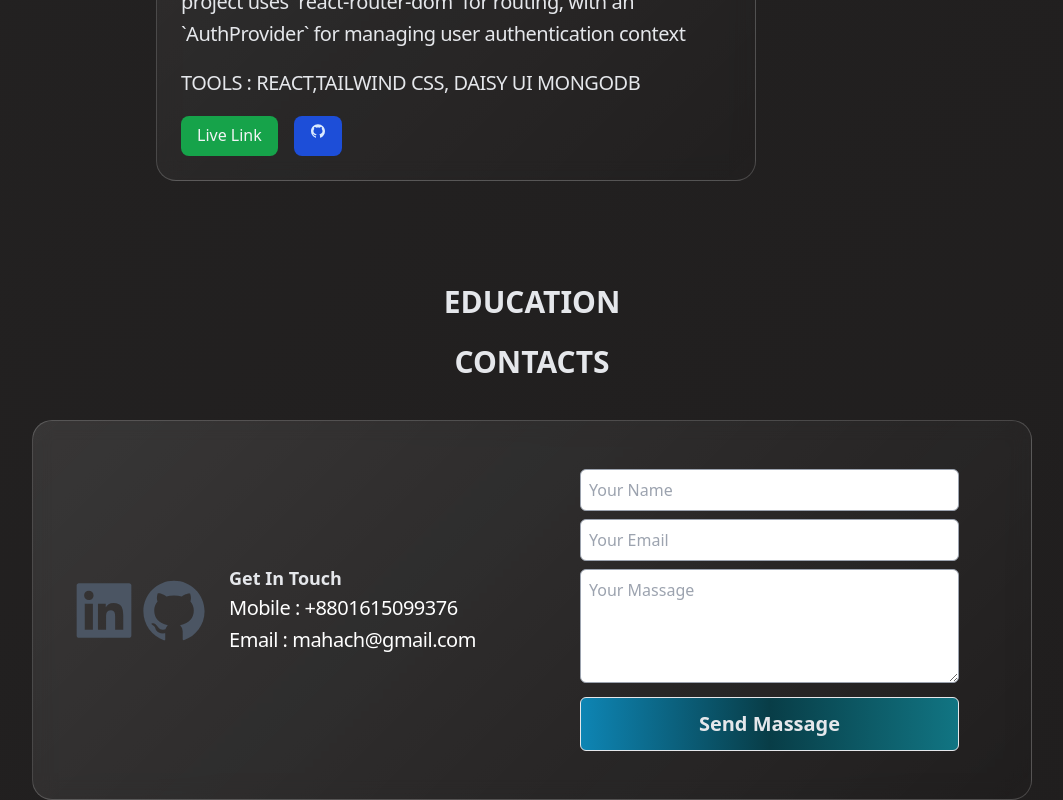
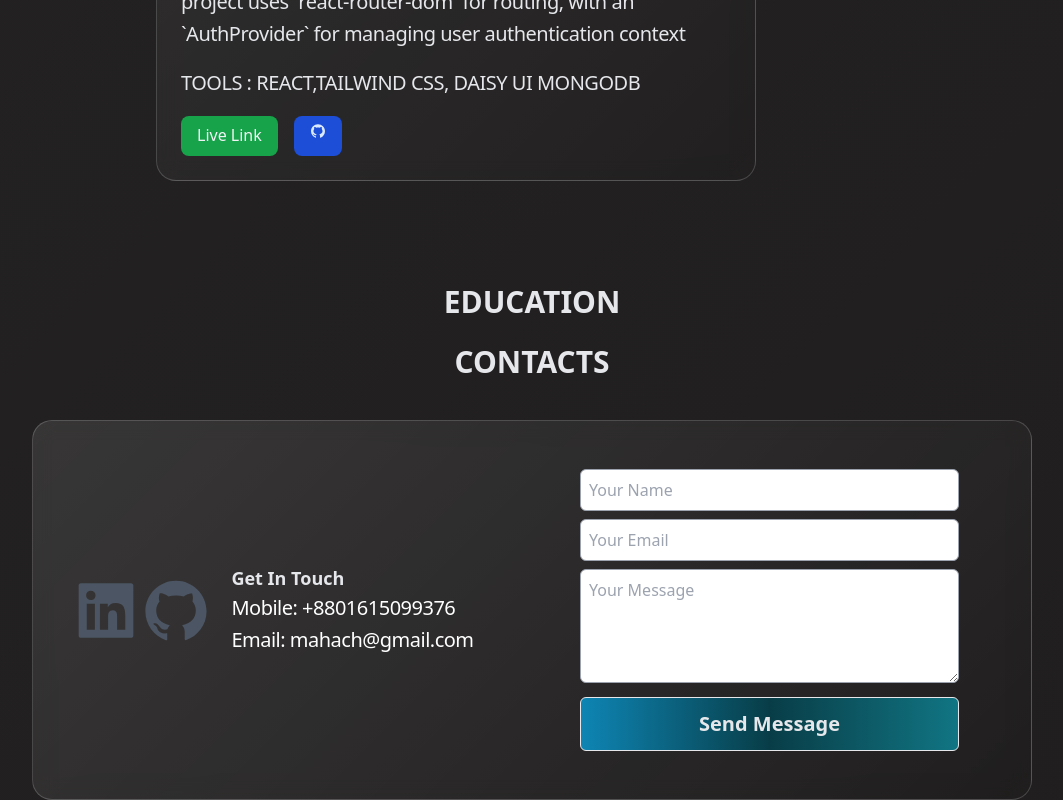
Before and after one commit to mahtabulhoque/My-Portfolio, a React (Vite) app: page / in a window 1280 px wide. Shown: the part 4105-4905 px from the top of the page, without its empty margins (108-1171 px from the left). Built offline with nearby package versions, Linux system fonts and the light colour scheme.

Commit message:
update email

```diff
--- a/src/Components/Contacts.jsx
+++ b/src/Components/Contacts.jsx
@@ -1,34 +1,89 @@
+import React from "react";
 import { AiFillGithub, AiFillLinkedin } from "react-icons/ai";
+import Swal from "sweetalert2";
 
 const Contacts = () => {
+  const onSubmit = async (event) => {
+    event.preventDefault();
+    const formData = new FormData(event.target);
+
+    // Validate form fields
+    if (!formData.get("name") || !formData.get("email") || !formData.get("message")) {
+      Swal.fire({
+        title: 'Error!',
+        text: 'Please fill out all fields.',
+        icon: 'error',
+        confirmButtonText: 'OK'
+      });
+      return;
+    }
+
+    formData.append("access_key", "b09ca261-459a-41ca-af45-903d93733ff3");
+
+    const object = Object.fromEntries(formData);
+    const json = JSON.stringify(object);
+
+    try {
+      const response = await fetch("https://api.web3forms.com/submit", {
+        method: "POST",
+        headers: {
+          "Content-Type": "application/json",
+          "Accept": "application/json"
+        },
+        body: json
+      });
+
+      const res = await response.json();
+
+      if (res.success) {
+        Swal.fire({
+          title: 'Success!',
+          text: 'Your message has been sent successfully.',
+          icon: 'success',
+          confirmButtonText: 'OK'
+        });
+        event.target.reset(); // Clear form fields
+      } else {
+        Swal.fire({
+          title: 'Error!',
+          text: res.message || 'Something went wrong. Please try again.',
+          icon: 'error',
+          confirmButtonText: 'OK'
+        });
+      }
+    } catch (error) {
+      Swal.fire({
+        title: 'Error!',
+        text: 'Something went wrong. Please try again.',
+        icon: 'error',
+        confirmButtonText: 'OK'
+      });
+    }
+  };
+
   return (
     <div>
-       <h2
-        className="text-gray-200 text-3xl font-bold mb-10 text-center"
-      >
+      <h2 className="text-gray-200 text-3xl font-bold mb-10 text-center">
         CONTACTS
       </h2>
       <div
         className="px-6 max-w-[1000px] mx-auto glass grid md:grid-cols-2 place-items-center"
         id="Contact"
       >
-
         <div>
           <ul className="my-auto pr-6">
             <li className="flex">
-            <AiFillLinkedin className="w-[70px] h-auto text-gray-600"></AiFillLinkedin>
-
-            <AiFillGithub className="w-[70px] h-auto text-gray-600"></AiFillGithub>
+              <AiFillLinkedin className="w-[70px] h-auto text-gray-600" />
+              <AiFillGithub className="w-[70px] h-auto text-gray-600" />
               <div className="m-5">
                 <h3 className="text-lg font-bold text-gray-200">Get In Touch</h3>
-              <p className="text-white">Mobile : +8801615099376</p>
-              <p className="text-white">Email : mahach@gmail.com</p>
+                <p className="text-white">Mobile: +8801615099376</p>
+                <p className="text-white">Email: mahach@gmail.com</p>
               </div>
             </li>
           </ul>
         </div>
-
-     <form className="max-w-6xl p-5 md:p-12" id="form">
+        <form onSubmit={onSubmit} className="max-w-6xl p-5 md:p-12" id="form">
           <input
             type="text"
             id="name"
@@ -44,18 +99,20 @@ const Contacts = () => {
             className="mb-2 w-full rounded-md border border-gray-400 py-2 pl-2 pr-4"
           />
           <textarea
-         name="textarea"
+            name="message"
             id="textarea"
-         cols='30'
-         rows='4'
-         placeholder="Your Massage"
+            cols="30"
+            rows="4"
+            placeholder="Your Message"
             className="mb-2 w-full rounded-md border border-gray-400 py-2 pl-2 pr-4"
-
           />
-        <button type="submit" className="w-full py-3 rounded-md border text-gray-200 font-semibold text-xl bg-gradient-to-r from-[#0e85b4] via-[#083d47] to-[#117583] ">Send Massage</button>
-
+          <button
+            type="submit"
+            className="w-full py-3 rounded-md border text-gray-200 font-semibold text-xl bg-gradient-to-r from-[#0e85b4] via-[#083d47] to-[#117583]"
+          >
+            Send Message
+          </button>
         </form>
-
       </div>
     </div>
   );
```
Lines whose indentation alone changed are shown as unchanged.
